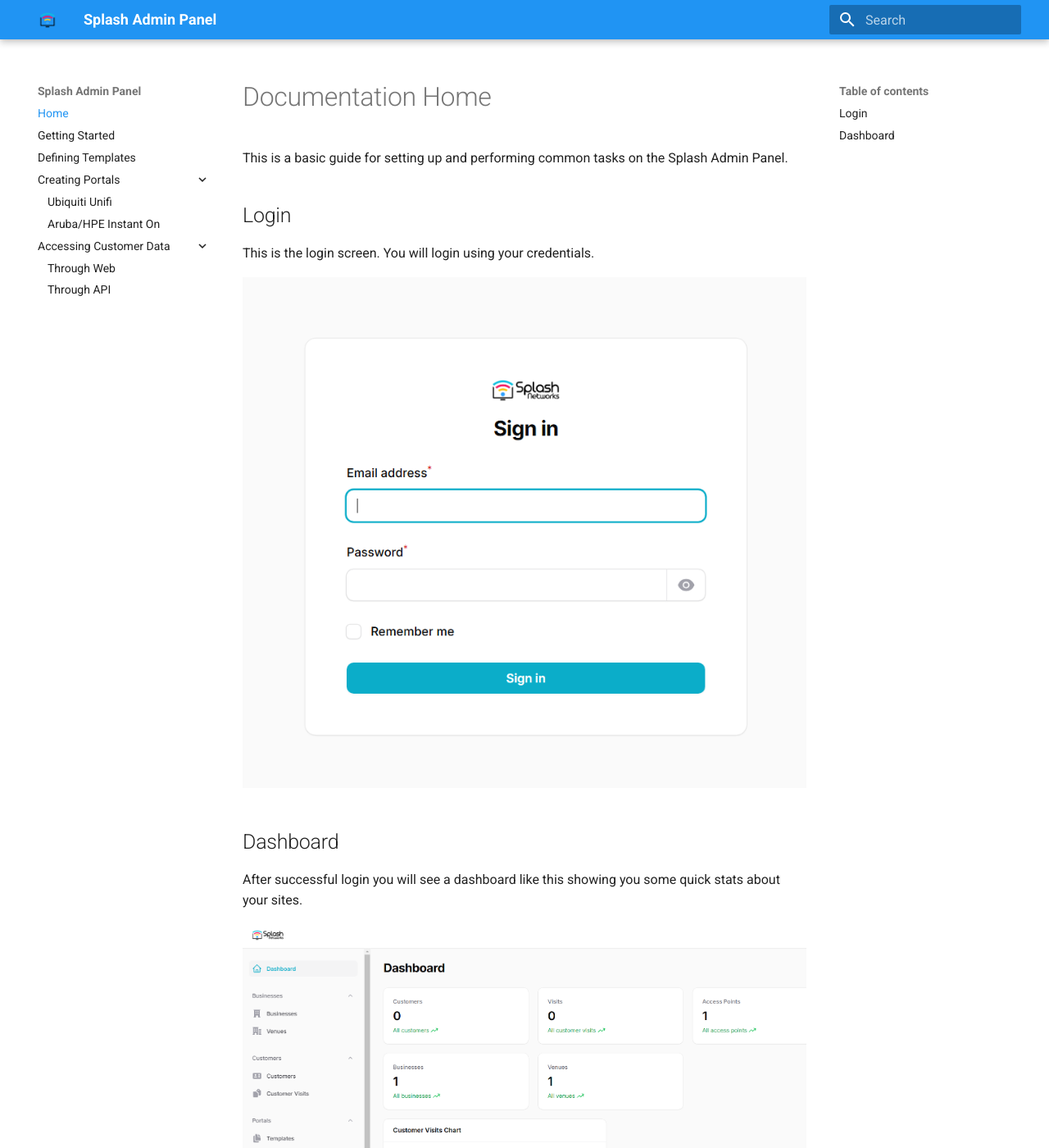
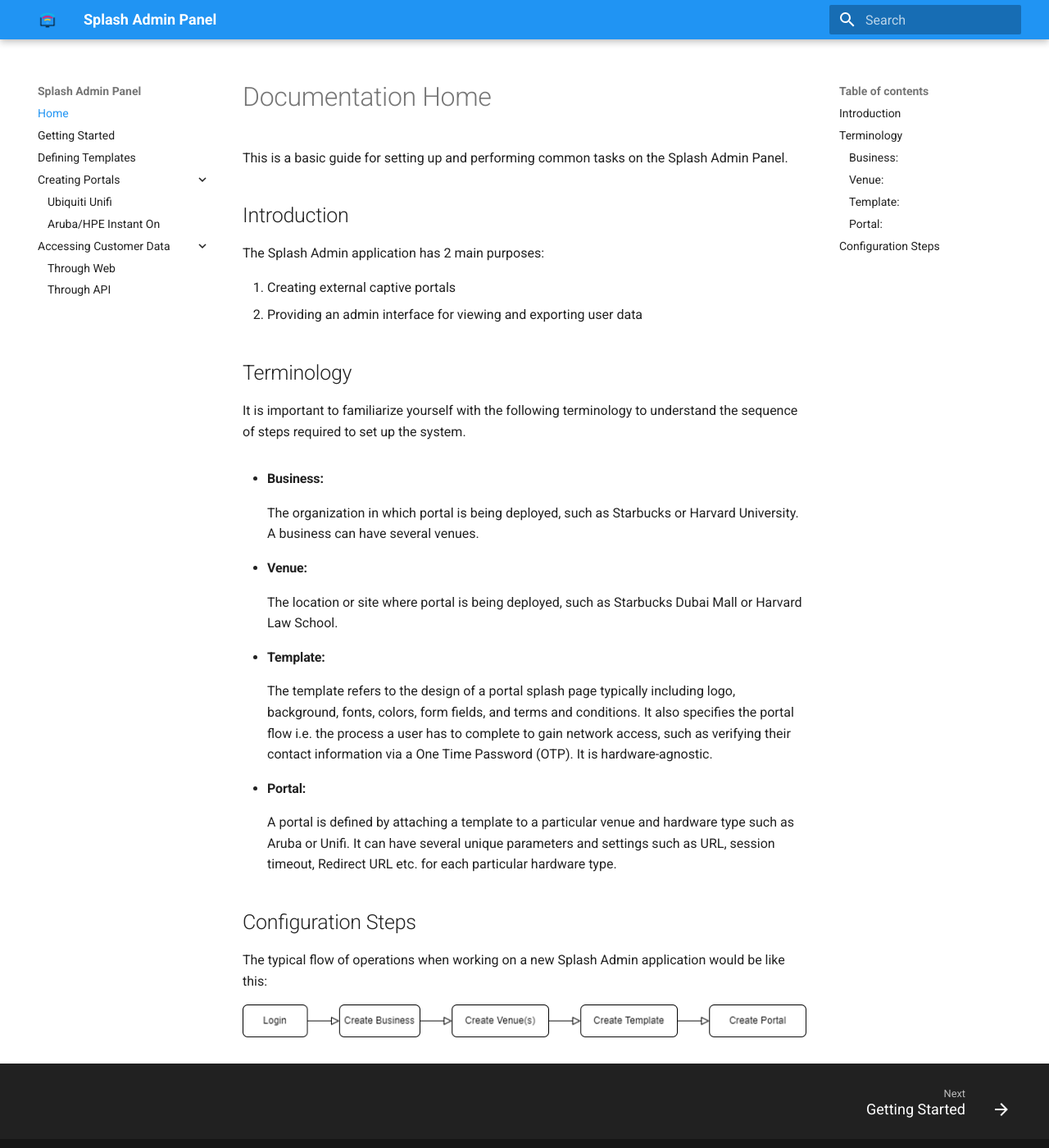
Before and after one commit to splash-networks/admin-panel-doc, an MkDocs documentation site: the page built from docs/index.md, in a window 1280 px wide and 1400 px high. Shown: the whole window at 82% size. Built offline with MkDocs 1.6.1 and Material for MkDocs 9.7.7, drawn with Linux system fonts in a browser that asks for light colours.

Commit message:
image update

```diff
--- a/docs/index.md
+++ b/docs/index.md
@@ -2,14 +2,28 @@
 
 This is a basic guide for setting up and performing common tasks on the Splash Admin Panel.
 
-## Login
+## Introduction
 
-This is the login screen. You will login using your credentials.
+The Splash Admin application has 2 main purposes:
 
-![Login Screen](assets/images/login-screen.png)
+1. Creating external captive portals
+2. Providing an admin interface for viewing and exporting user data
 
-## Dashboard
+## Terminology
 
-After successful login you will see a dashboard like this showing you some quick stats about your sites.
+It is important to familiarize yourself with the following terminology to understand the sequence of steps required to set up the system.
 
-![Dashboard](assets/images/dashboard.png)
+- #### Business:
+The organization in which portal is being deployed, such as Starbucks or Harvard University. A business can have several venues.
+- #### Venue:
+The location or site where portal is being deployed, such as Starbucks Dubai Mall or Harvard Law School.
+- #### Template:
+The template refers to the design of a portal splash page typically including logo, background, fonts, colors, form fields, and terms and conditions. It also specifies the portal flow i.e. the process a user has to complete to gain network access, such as verifying their contact information via a One Time Password (OTP). It is hardware-agnostic.
+- #### Portal:
+A portal is defined by attaching a template to a particular venue and hardware type such as Aruba or Unifi. It can have several unique parameters and settings such as URL, session timeout, Redirect URL etc. for each particular hardware type.
+
+## Configuration Steps
+
+The typical flow of operations when working on a new Splash Admin application would be like this:
+
+![Flow](assets/images/flow.png)
```
Also changed, not shown: docs/defining-templates.md (+3 -3 lines), docs/getting-started.md (+13 -1 lines), docs/portals/aruba-instant-on.md (+3 -3 lines), docs/portals/unifi.md (+5 -5 lines), docs/assets/images/dashboard.png, docs/assets/images/flow.png (added).
